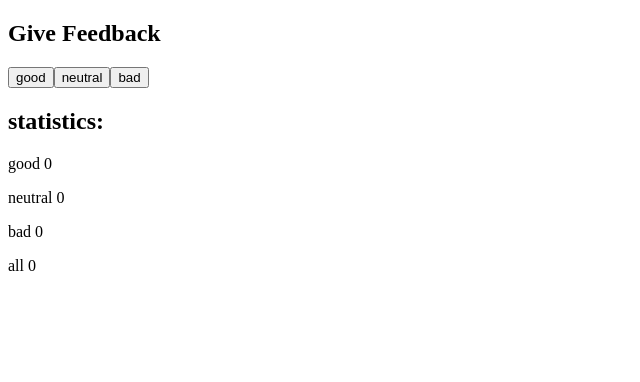
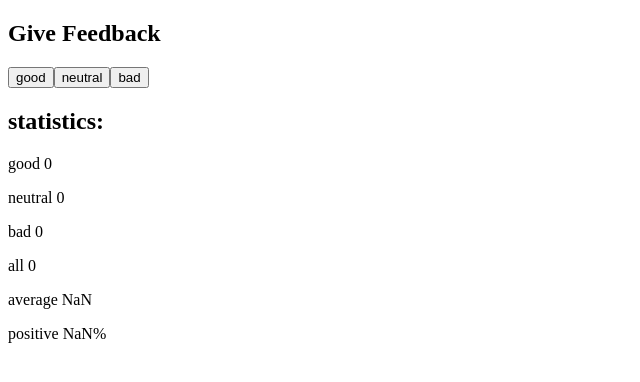
Before and after one commit to furquan-lp/fullstack_part1, a React (Create React App) app: page / in a window 1280 px wide. Shown: the top 382 px of the page, without its empty margins (0-640 px from the left). Built offline with nearby package versions, Linux system fonts and the light colour scheme.

Commit message:
1.7: unicafe step2

```diff
--- a/src/App.js
+++ b/src/App.js
@@ -3,12 +3,15 @@
 const MyButton = ({ text, handleClick }) => <button onClick={handleClick}>{text}</button>;
 
 const DisplayFeedback = ({ good, neutral, bad }) => {
+  const all = good + neutral + bad;
   return (
     <>
       <p>good {good}</p>
       <p>neutral {neutral}</p>
       <p>bad {bad}</p>
-      <p>all {good + neutral + bad}</p>
+      <p>all {all}</p>
+      <p>average {(good - bad) / all}</p>
+      <p>positive {(good / (all) * 100)}%</p>
     </>
   );
 };
```
